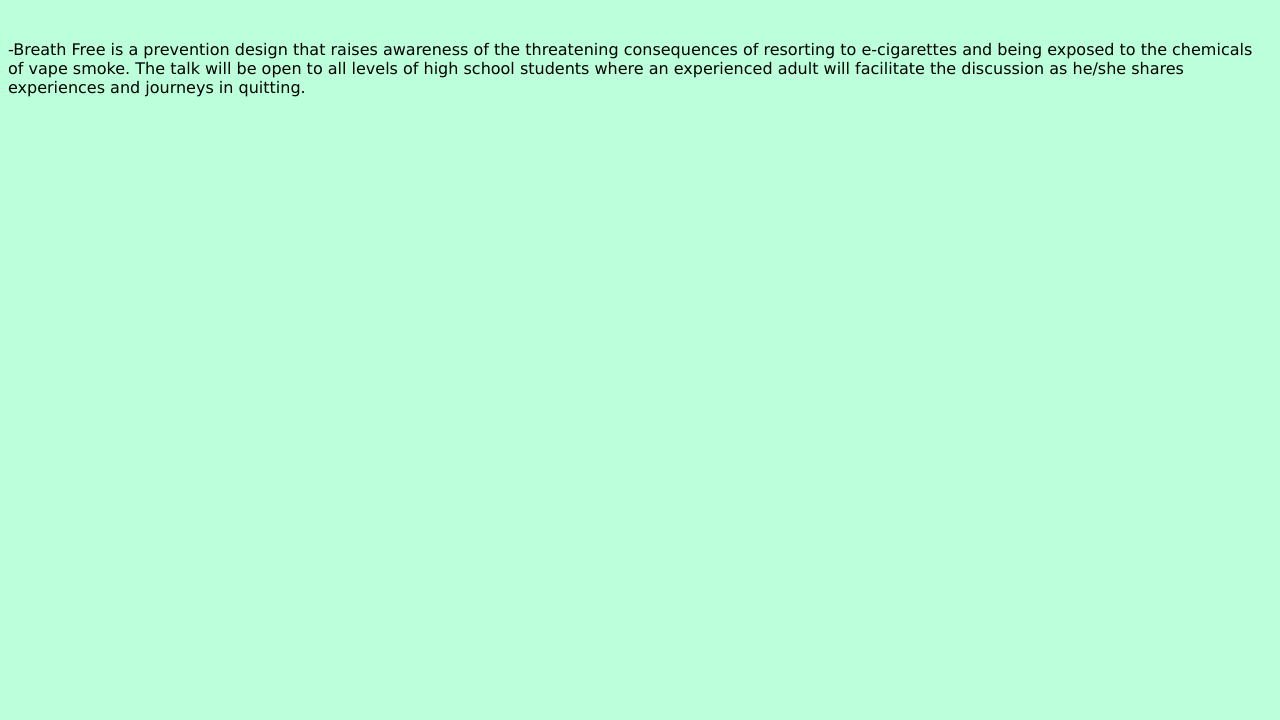
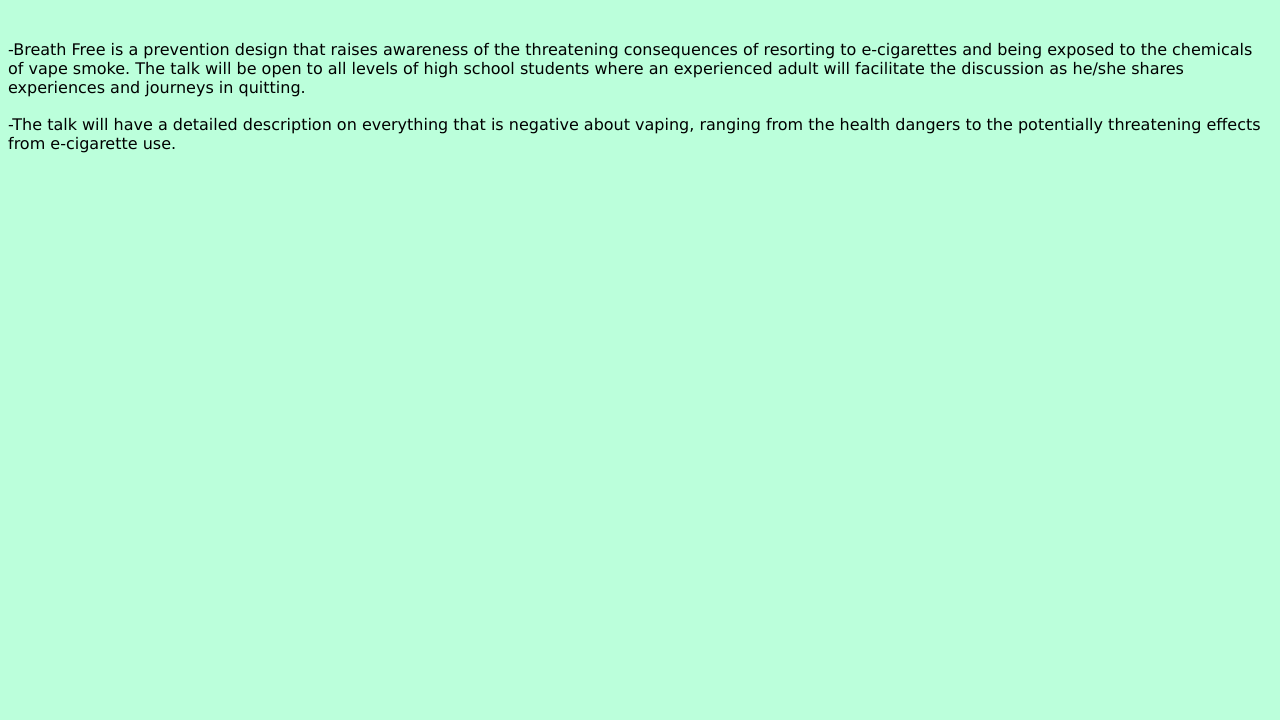
Before and after one commit to DJSRB/NOVA-Kids-Breath-Free.github.io, a plain HTML site: page index.html in a window 1280 px wide. Shown: the part 80-800 px from the top of the page. Drawn offline with Linux system fonts and the light colour scheme.

Commit message:
Update index.html

```diff
--- a/index.html
+++ b/index.html
@@ -7,6 +7,7 @@
  <font face = "Verdana" size = "10"> <center><strong>Breath Free - A NOVA-Talk
  </strong></center> </font><br />
  <font face = "Verdana" size = "3">-Breath Free is a prevention design that raises awareness of the threatening consequences of resorting to e-cigarettes and being exposed to the chemicals of vape smoke. The talk will be open to all levels of high school students where an experienced adult will facilitate the discussion as he/she shares experiences and journeys in quitting.</font><br />
-
+<br>
+<font face = "Verdana" size = "3">-The talk will have a detailed description on everything that is negative about vaping, ranging from the health dangers to the potentially threatening effects from e-cigarette use.</font><br />
 </body>
 </html>
```
